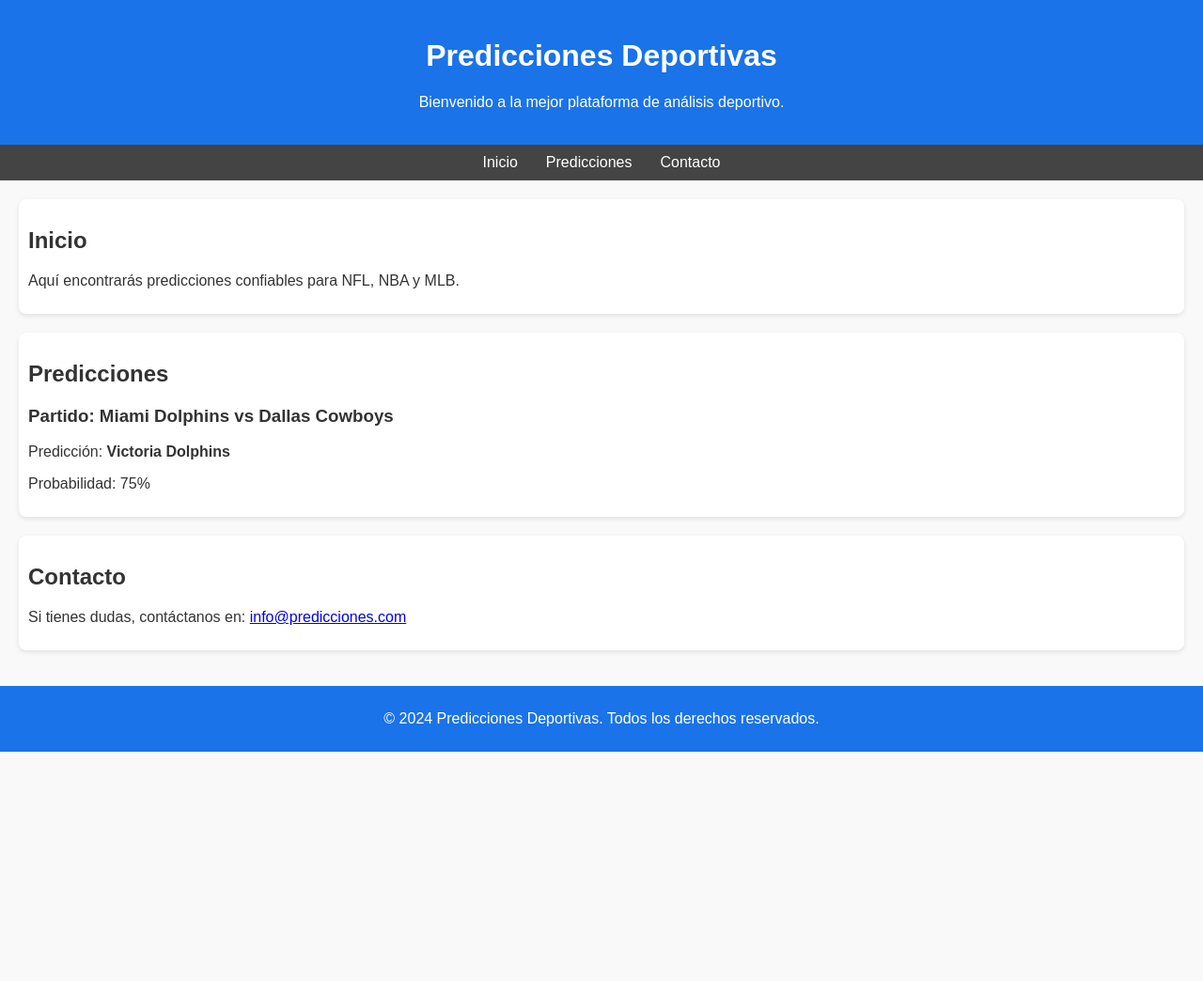
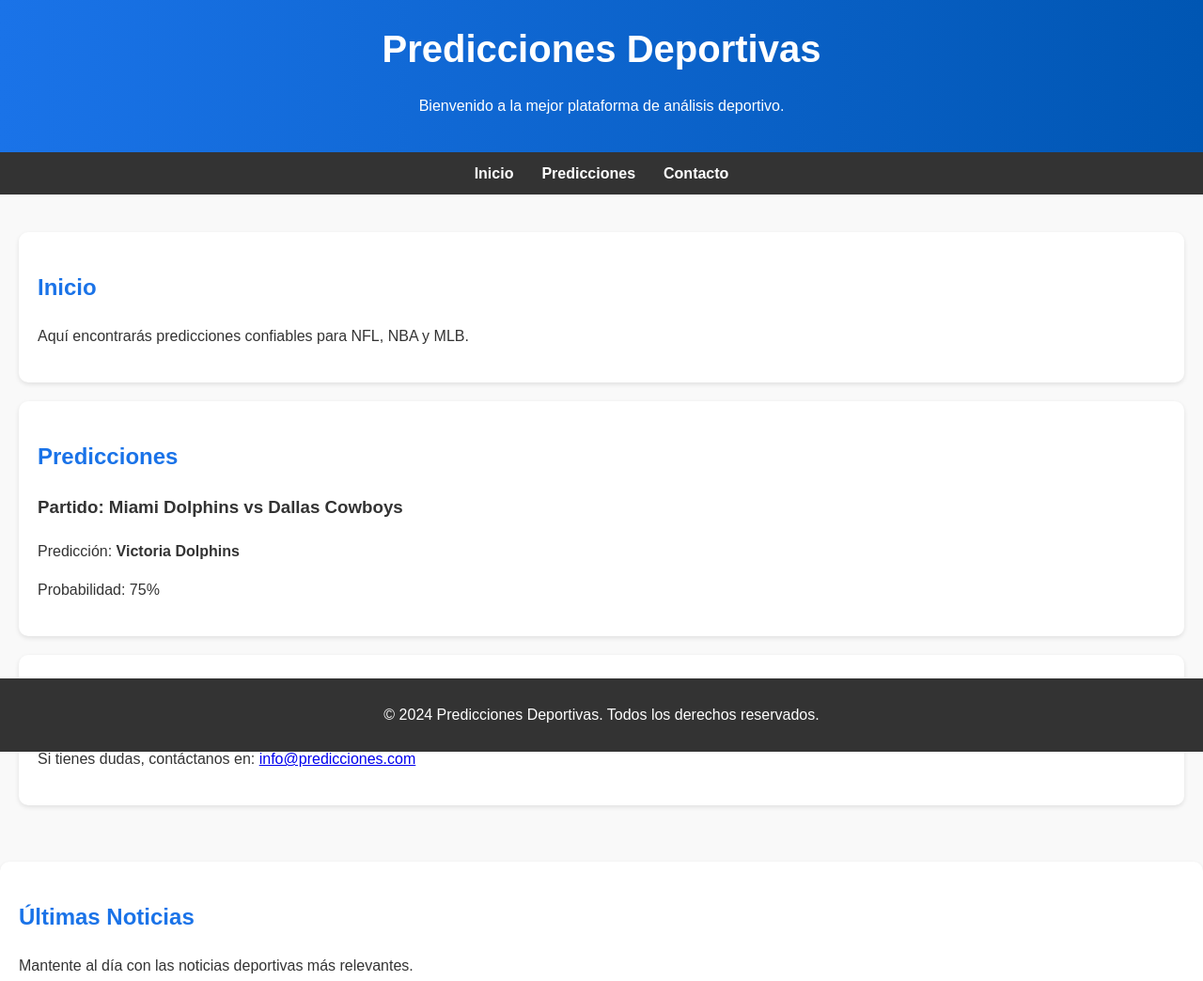
Before and after one commit to alejandrocr24/predicciones-deportivas, a plain HTML site: page index.html in a window 1280 px wide. Shown: the top 1044 px of the page at 94% size. Before the commit the page ends 800 px from the top, so only its background shows below. Drawn offline with Linux system fonts and the light colour scheme.

Commit message:
Mejoras de diseño y nuevas funcionalidades

```diff
--- a/index.html
+++ b/index.html
@@ -37,5 +37,32 @@
     <footer>
         <p>&copy; 2024 Predicciones Deportivas. Todos los derechos reservados.</p>
     </footer>
+    <script>
+        // Función para mostrar un mensaje al cargar la página
+        document.addEventListener('DOMContentLoaded', () => {
+            alert("¡Bienvenido a Predicciones Deportivas! Esperamos que nuestras predicciones te sean útiles.");
+        });
+
+        // Función para destacar el enlace activo en la navegación
+        const links = document.querySelectorAll('nav a');
+        links.forEach(link => {
+            link.addEventListener('click', (event) => {
+                links.forEach(l => l.classList.remove('active'));
+                event.target.classList.add('active');
+            });
+        });
+    </script>
+
+
 </body>
+
 </html>
+<section id="noticias">
+    <h2>Últimas Noticias</h2>
+    <p>Mantente al día con las noticias deportivas más relevantes.</p>
+    <ul>
+        <li><a href="#" target="_blank">NFL: Resultados y análisis de la semana.</a></li>
+        <li><a href="#" target="_blank">NBA: Las mejores jugadas de la temporada.</a></li>
+        <li><a href="#" target="_blank">MLB: Rumores sobre transferencias de jugadores.</a></li>
+    </ul>
+</section>
--- a/styles.css
+++ b/styles.css
@@ -52,3 +52,71 @@ footer {
     bottom: 0;
     width: 100%;
 }
+/* General */
+body {
+    font-family: 'Arial', sans-serif;
+    margin: 0;
+    padding: 0;
+    background-color: #f9f9f9;
+    color: #333;
+    line-height: 1.6;
+}
+
+header {
+    background: linear-gradient(90deg, #1a73e8, #0056b3);
+    color: white;
+    text-align: center;
+    padding: 20px 0;
+}
+
+header h1 {
+    margin: 0;
+    font-size: 2.5em;
+}
+
+nav {
+    display: flex;
+    justify-content: center;
+    background-color: #333;
+    padding: 10px 0;
+}
+
+nav a {
+    color: white;
+    text-decoration: none;
+    margin: 0 15px;
+    font-weight: bold;
+}
+
+nav a:hover {
+    text-decoration: underline;
+}
+
+main {
+    padding: 20px;
+}
+
+section {
+    margin: 20px 0;
+    padding: 20px;
+    background: white;
+    border-radius: 10px;
+    box-shadow: 0 2px 5px rgba(0, 0, 0, 0.1);
+}
+
+section h2 {
+    color: #1a73e8;
+}
+
+footer {
+    background-color: #333;
+    color: white;
+    text-align: center;
+    padding: 10px 0;
+    position: fixed;
+    bottom: 0;
+    width: 100%;
+}
+nav a.active {
+    border-bottom: 2px solid #1a73e8;
+}
```
